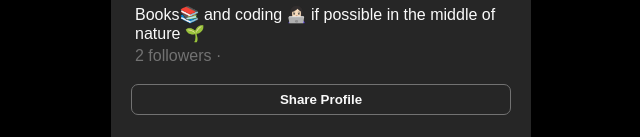
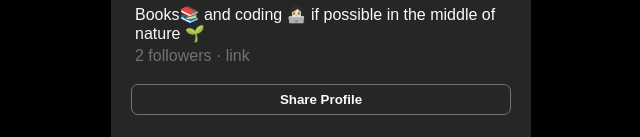
Before and after one commit to InesParis/react-threads, a React (Create React App) app: page / in a window 1280 px wide. Shown: the part 150-287 px from the top of the page, without its empty margins (319-959 px from the left). Built offline with nearby package versions, Linux system fonts and the light colour scheme.

Commit message:
Update Header.js

```diff
--- a/src/components/Header.js
+++ b/src/components/Header.js
@@ -15,7 +15,9 @@ const Header = ({ user }) => {
       </div>
       <p>{user.bio}</p>
       <div className="sub-info-container">
-        <p className="sub-text">{user.followers.length} followers ·</p>
+        <p className="sub-text">
+          {user.followers.length} followers · <a href={user.link}>link</a>
+        </p>
       </div>
 
       <button
```
